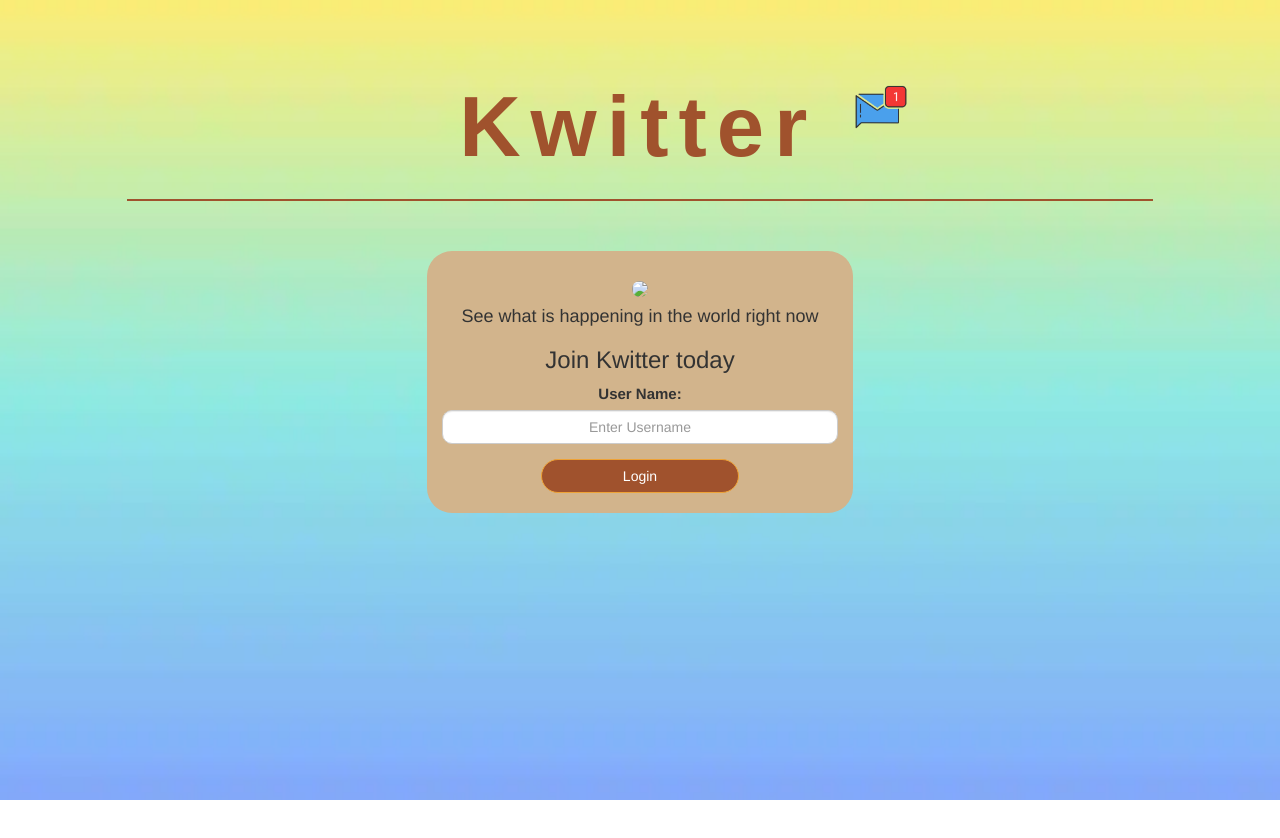
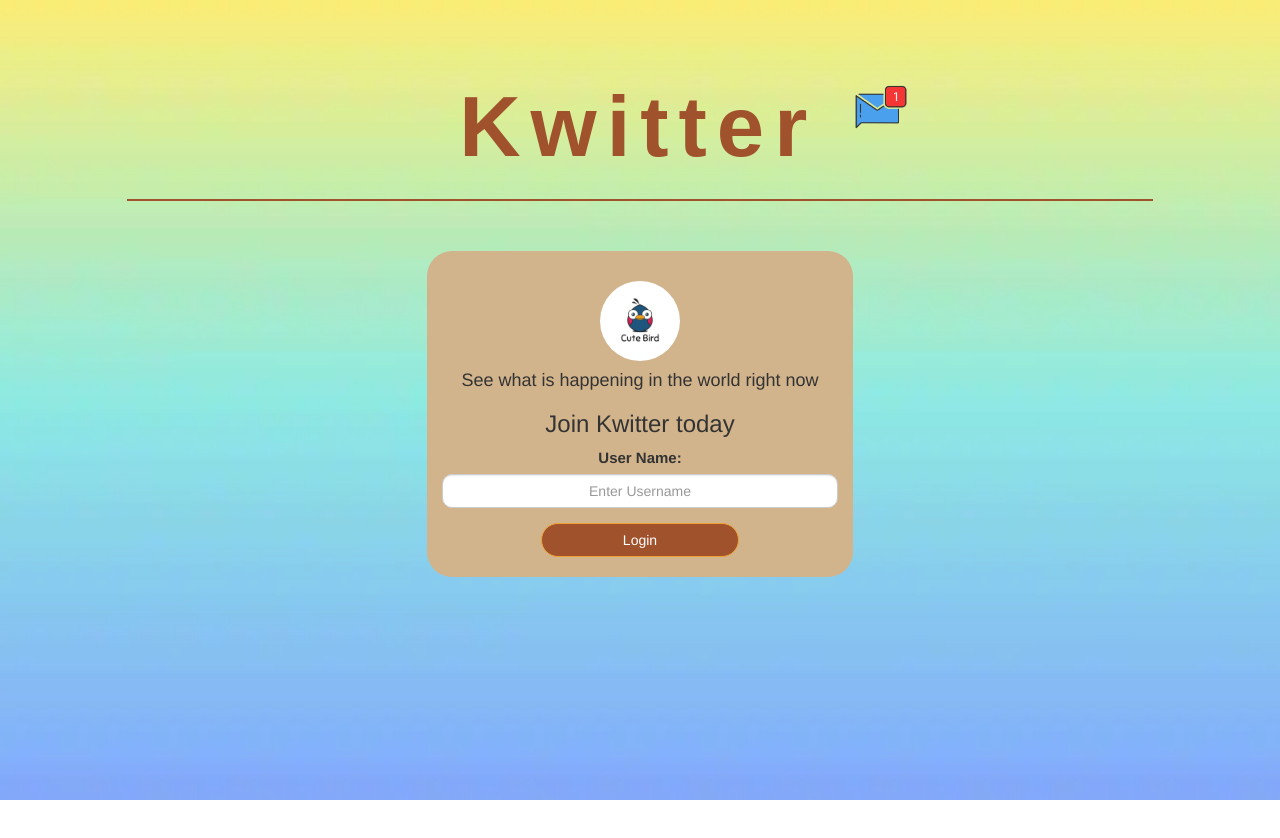
Before and after one commit to Shreya5296/Kwitter-, a plain HTML site: page index.html in a window 1280 px wide. Drawn offline with nearby package versions, Linux system fonts and the light colour scheme.

Commit message:
Update index.html

```diff
--- a/index.html
+++ b/index.html
@@ -27,7 +27,7 @@
 		<hr>
 
 		<div class="col-lg-4 col-md-6 col-sm-6 col-xs-11 login_div">
-			<img src="logo.jpeg" class="logo">
+			<img src="logo.png" class="logo">
 
 			<h4>See what is happening in the world right now</h4>
 			<h3>Join Kwitter today</h3>
```
